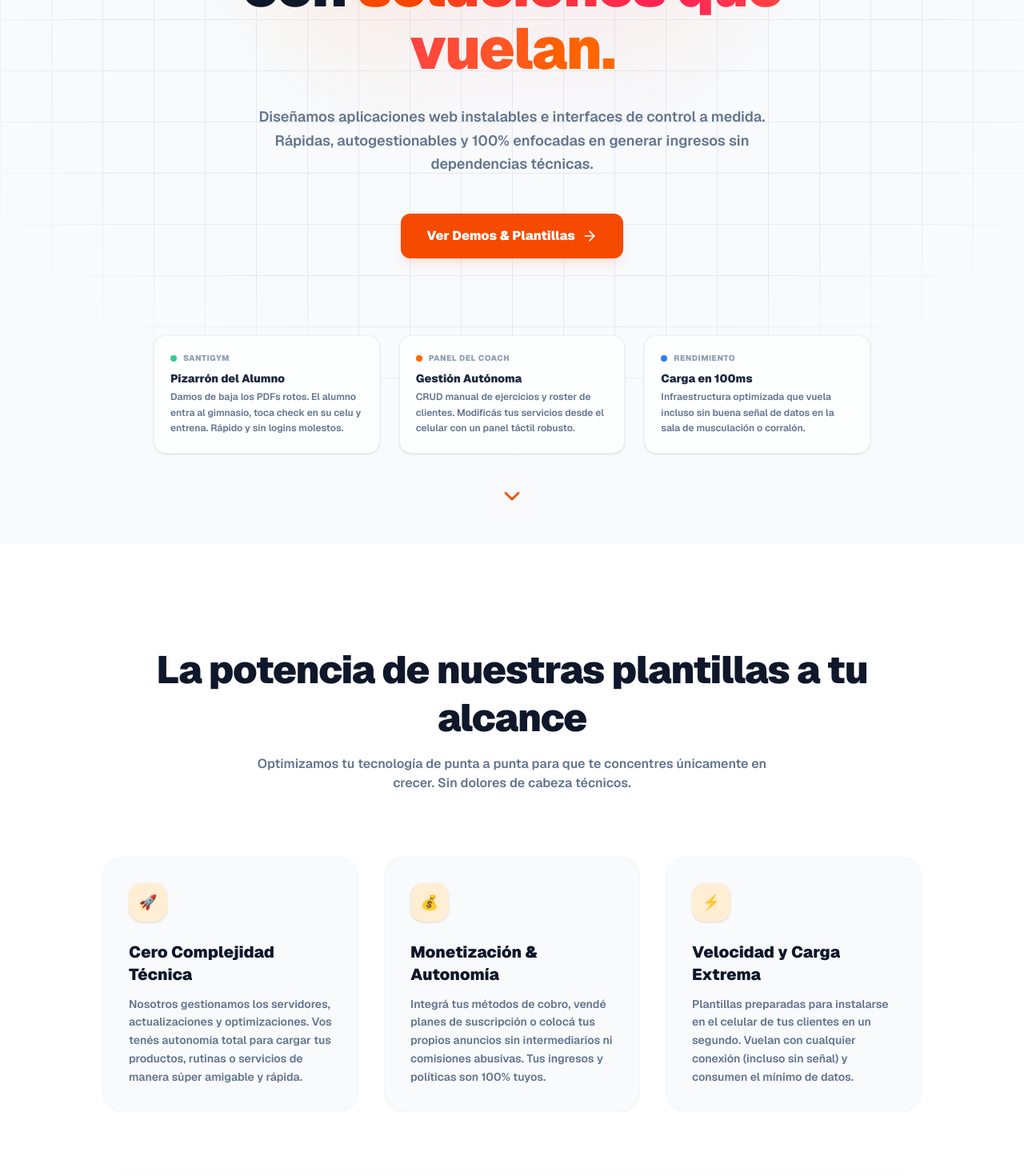
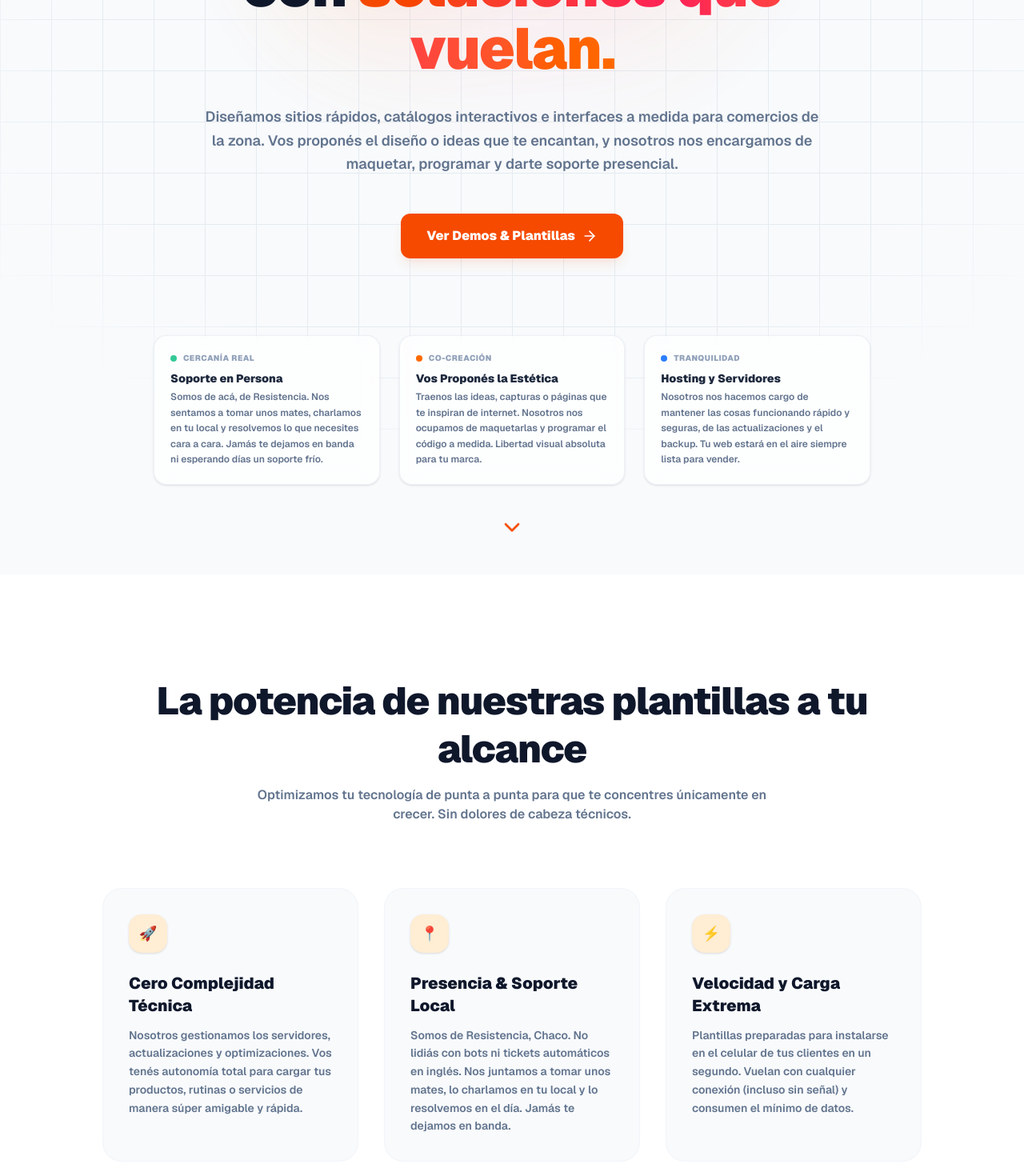
Before and after one commit to SantiCabrera19/resistencia-pwas, a Next.js app: page / in a window 1280 px wide. Shown: the part 360-1830 px from the top of the page at 80% size. Built offline with nearby package versions, Linux system fonts and the light colour scheme.

Commit message:
style: rename to generic professional templates and highlight local support value

```diff
--- a/src/components/features/home/HomeAbout.tsx
+++ b/src/components/features/home/HomeAbout.tsx
@@ -34,11 +34,11 @@ export function HomeAbout() {
           {/* Pillar 2 */}
           <div className="group bg-slate-50 dark:bg-slate-900/40 p-8 rounded-3xl border border-slate-100 dark:border-slate-800/60 transition-all hover:-translate-y-1 hover:shadow-lg hover:shadow-orange-500/5 duration-350">
             <div className="h-12 w-12 bg-orange-100 dark:bg-orange-950/50 rounded-2xl flex items-center justify-center text-orange-655 dark:text-orange-400 text-lg font-black mb-6 select-none shadow-sm">
-              💰
+              📍
             </div>
-            <h3 className="text-slate-900 dark:text-white font-black text-xl mb-3">Monetización & Autonomía</h3>
+            <h3 className="text-slate-900 dark:text-white font-black text-xl mb-3">Presencia & Soporte Local</h3>
             <p className="text-xs sm:text-sm text-slate-500 dark:text-slate-400 leading-relaxed font-semibold">
-              Integrá tus métodos de cobro, vendé planes de suscripción o colocá tus propios anuncios sin intermediarios ni comisiones abusivas. Tus ingresos y políticas son 100% tuyos.
+              Somos de Resistencia, Chaco. No lidiás con bots ni tickets automáticos en inglés. Nos juntamos a tomar unos mates, lo charlamos en tu local y lo resolvemos en el día. Jamás te dejamos en banda.
             </p>
           </div>
 
@@ -77,7 +77,7 @@ export function HomeAbout() {
                 </li>
                 <li className="flex items-start gap-2.5 text-xs sm:text-sm font-semibold text-slate-550 dark:text-slate-400">
                   <XCircle className="h-4.5 w-4.5 text-red-500 shrink-0 mt-0.5" />
-                  Dependencia total de programadores para cambiar una nota o precio.
+                  Soporte ausente o a través de correos automáticos fríos e impersonales.
                 </li>
               </ul>
             </div>
@@ -96,7 +96,7 @@ export function HomeAbout() {
                 </li>
                 <li className="flex items-start gap-2.5 text-xs sm:text-sm font-semibold text-slate-550 dark:text-slate-400">
                   <CheckCircle2 className="h-4.5 w-4.5 text-emerald-500 shrink-0 mt-0.5" />
-                  Paneles móviles súper simples para cambiar todo en 5 segundos.
+                  Soporte presencial y directo. Vos nos proponés los diseños y nosotros los programamos.
                 </li>
               </ul>
             </div>
--- a/src/components/features/home/HomeHero.tsx
+++ b/src/components/features/home/HomeHero.tsx
@@ -33,8 +33,8 @@ export function HomeHero() {
         </h1>
 
         {/* Description Paragraph */}
-        <p className="mx-auto max-w-2xl text-base sm:text-lg text-slate-500 dark:text-slate-400 leading-relaxed font-semibold">
-          Diseñamos aplicaciones web instalables e interfaces de control a medida. Rápidas, autogestionables y 100% enfocadas en generar ingresos sin dependencias técnicas.
+        <p className="mx-auto max-w-3xl text-base sm:text-lg text-slate-500 dark:text-slate-400 leading-relaxed font-semibold">
+          Diseñamos sitios rápidos, catálogos interactivos e interfaces a medida para comercios de la zona. Vos proponés el diseño o ideas que te encantan, y nosotros nos encargamos de maquetar, programar y darte soporte presencial.
         </p>
 
         {/* CTA Buttons */}
@@ -48,17 +48,17 @@ export function HomeHero() {
           </button>
         </div>
 
-        {/* Floating Showcase Cards - A Radical Touch! */}
+        {/* Floating Showcase Cards - A Radical and Human Touch! */}
         <div className="grid grid-cols-1 sm:grid-cols-3 gap-6 pt-16 w-full max-w-4xl text-left select-none">
           {/* Card 1 */}
           <div className="group bg-white/70 dark:bg-slate-900/50 backdrop-blur-md border border-slate-200/60 dark:border-slate-800/80 p-5 rounded-2xl shadow-sm hover:border-orange-500/30 transition-all duration-300">
             <div className="flex items-center gap-2 mb-2">
               <span className="h-2 w-2 rounded-full bg-emerald-500 animate-pulse"></span>
-              <span className="text-[10px] font-black text-slate-400 uppercase tracking-wider">SantiGym</span>
+              <span className="text-[10px] font-black text-slate-400 uppercase tracking-wider">Cercanía Real</span>
             </div>
-            <h3 className="font-black text-sm text-slate-800 dark:text-white">Pizarrón del Alumno</h3>
+            <h3 className="font-black text-sm text-slate-800 dark:text-white">Soporte en Persona</h3>
             <p className="text-xs font-semibold text-slate-500 dark:text-slate-400 mt-1 leading-relaxed">
-              Damos de baja los PDFs rotos. El alumno entra al gimnasio, toca check en su celu y entrena. Rápido y sin logins molestos.
+              Somos de acá, de Resistencia. Nos sentamos a tomar unos mates, charlamos en tu local y resolvemos lo que necesites cara a cara. Jamás te dejamos en banda ni esperando días un soporte frío.
             </p>
           </div>
 
@@ -66,11 +66,11 @@ export function HomeHero() {
           <div className="group bg-white/70 dark:bg-slate-900/50 backdrop-blur-md border border-slate-200/60 dark:border-slate-800/80 p-5 rounded-2xl shadow-sm hover:border-orange-500/30 transition-all duration-300">
             <div className="flex items-center gap-2 mb-2">
               <span className="h-2 w-2 rounded-full bg-orange-500"></span>
-              <span className="text-[10px] font-black text-slate-400 uppercase tracking-wider">Panel del Coach</span>
+              <span className="text-[10px] font-black text-slate-400 uppercase tracking-wider">Co-Creación</span>
             </div>
-            <h3 className="font-black text-sm text-slate-800 dark:text-white">Gestión Autónoma</h3>
+            <h3 className="font-black text-sm text-slate-800 dark:text-white">Vos Proponés la Estética</h3>
             <p className="text-xs font-semibold text-slate-500 dark:text-slate-400 mt-1 leading-relaxed">
-              CRUD manual de ejercicios y roster de clientes. Modificás tus servicios desde el celular con un panel táctil robusto.
+              Traenos las ideas, capturas o páginas que te inspiran de internet. Nosotros nos ocupamos de maquetarlas y programar el código a medida. Libertad visual absoluta para tu marca.
             </p>
           </div>
 
@@ -78,11 +78,11 @@ export function HomeHero() {
           <div className="group bg-white/70 dark:bg-slate-900/50 backdrop-blur-md border border-slate-200/60 dark:border-slate-800/80 p-5 rounded-2xl shadow-sm hover:border-orange-500/30 transition-all duration-300">
             <div className="flex items-center gap-2 mb-2">
               <span className="h-2 w-2 rounded-full bg-blue-500"></span>
-              <span className="text-[10px] font-black text-slate-400 uppercase tracking-wider">Rendimiento</span>
+              <span className="text-[10px] font-black text-slate-400 uppercase tracking-wider">Tranquilidad</span>
             </div>
-            <h3 className="font-black text-sm text-slate-800 dark:text-white">Carga en 100ms</h3>
+            <h3 className="font-black text-sm text-slate-800 dark:text-white">Hosting y Servidores</h3>
             <p className="text-xs font-semibold text-slate-500 dark:text-slate-400 mt-1 leading-relaxed">
-              Infraestructura optimizada que vuela incluso sin buena señal de datos en la sala de musculación o corralón.
+              Nosotros nos hacemos cargo de mantener las cosas funcionando rápido y seguras, de las actualizaciones y el backup. Tu web estará en el aire siempre lista para vender.
             </p>
           </div>
         </div>
--- a/src/components/features/home/HomePortfolio.tsx
+++ b/src/components/features/home/HomePortfolio.tsx
@@ -8,27 +8,27 @@ export function HomePortfolio() {
   const landings = [
     {
       id: "gimnasio",
-      title: "SantiGym Pizarrón Interactivo",
+      title: "Gimnasios & Centros Deportivos",
       niche: "Fitness / Deporte",
-      description: "Pizarrón táctil instalable. Diseñado para que los alumnos tachen sus ejercicios completados de forma inmediata sin demoras ni datos móviles lentos.",
+      description: "Plantilla web y pizarrón interactivo de rutinas. Diseñado para que tus alumnos sigan su entrenamiento de forma dinámica desde el celular sin fricción ni demoras.",
       publicLink: "/demos/gimnasio",
       image: "/images/gym_blackboard.png",
       badge: "DISEÑO DEPORTIVO"
     },
     {
       id: "odontologo",
-      title: "Consultorio Dr. Smile",
+      title: "Consultorios & Clínicas de Salud",
       niche: "Odontología / Salud",
-      description: "Vidriera médica minimalista de alto impacto visual. Diseñada para transmitir higiene, calma y facilitar la reserva ágil de primeros turnos.",
+      description: "Vidriera profesional y turnero digital de alta estética. Transmite absoluta confianza e higiene visual, facilitando la agenda de citas rápidas.",
       publicLink: "/demos/odontologo",
       image: "/images/smile.png",
       badge: "SALUD Y ESTÉTICA"
     },
     {
       id: "ferreteria",
-      title: "FerreMax Corralón",
+      title: "Ferreterías, Corralones & Distribuidores",
       niche: "Ferretería / Corralones",
-      description: "Catálogo virtual inmersivo para compras mayoristas y por volumen. Interfaz diseñada para destacar la capacidad logística y stock permanente.",
+      description: "Catálogo interactivo optimizado para pedidos rápidos. Interfaz estructurada para mostrar stock, categorizar herramientas y cotizar envíos al instante.",
       publicLink: "/demos/ferreteria",
       image: "/images/ferreteria_store.png",
       badge: "FUERZA INDUSTRIAL"
@@ -38,27 +38,27 @@ export function HomePortfolio() {
   const sistemas = [
     {
       id: "gimnasio-admin",
-      title: "CRM Coach & Aforo",
+      title: "Consola del Entrenador",
       niche: "Fitness Admin",
-      description: "Panel táctil del entrenador. Permite agregar ejercicios, remover alumnos de baja, y desviar el flujo de tráfico en máquinas (V1 a V2) en tiempo real.",
+      description: "Panel táctil del entrenador. Permite gestionar alumnos activos, asignar rutinas específicas y controlar la ocupación de la sala en tiempo real.",
       adminLink: "/demos/gimnasio/admin",
       icon: <Dumbbell className="h-10 w-10 text-orange-600 dark:text-orange-400" />,
       badge: "CONEXIÓN EN VIVO"
     },
     {
       id: "odontologo-admin",
-      title: "CRM Médico & Turnero",
+      title: "Turnos y Fichas Odontológicas",
       niche: "Salud Admin",
-      description: "Gestión de agenda odontológica y ficha médica digital. Interfaz de respuesta ultra rápida optimizada para recepcionistas ocupadas.",
+      description: "Gestión de agenda médica diaria, control de citas confirmadas e historial clínico de pacientes con una velocidad de respuesta instantánea.",
       adminLink: "/demos/odontologo/admin",
       icon: <Activity className="h-10 w-10 text-rose-500 dark:text-rose-400" />,
       badge: "AGENDA EN VIVO"
     },
     {
       id: "ferreteria-admin",
-      title: "Gestor de Remitos y Stock",
+      title: "Gestor de Pedidos, Remitos y Stock",
       niche: "Industrial CRM",
-      description: "Panel de control de inventario mayorista con alertas de stock mínimo crítico e impresión instantánea de remitos de entrega.",
+      description: "Panel central de inventario mayorista con alertas de stock mínimo crítico e impresión instantánea de remitos de entrega de materiales.",
       adminLink: "/demos/ferreteria/admin",
       icon: <Database className="h-10 w-10 text-blue-500 dark:text-blue-400" />,
       badge: "CONTROL DE STOCK"
```
